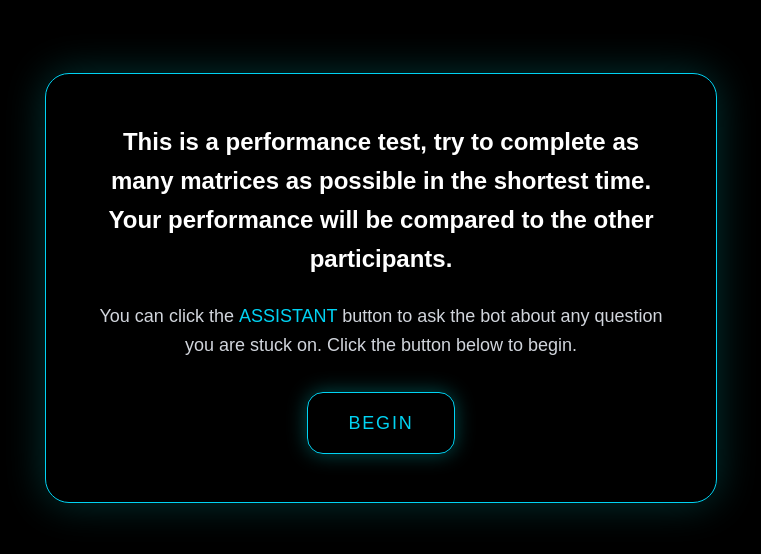
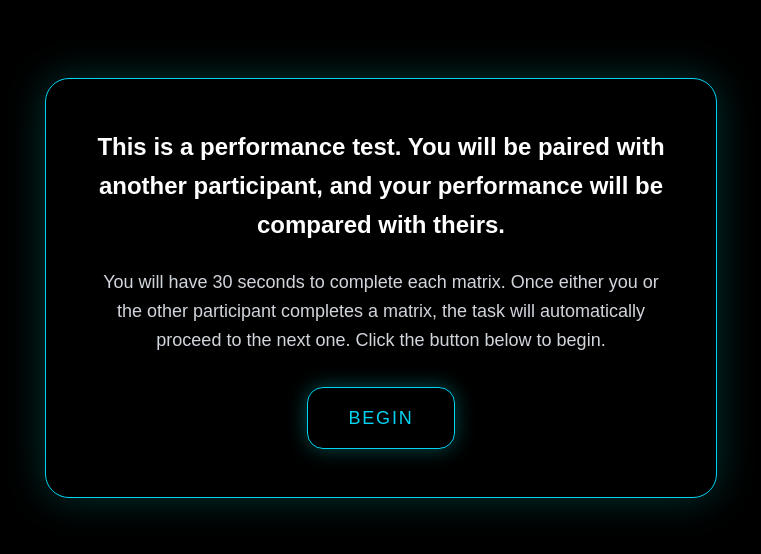
Before and after one commit to JiyeSun/compexp, a Next.js app: page / in a window 1280 px wide. Shown: the part 112-666 px from the top of the page, without its empty margins (259-1020 px from the left). Built offline with nearby package versions, Linux system fonts and the light colour scheme.

Commit message:
Revise performance test instructions and add time limit
Updated performance test instructions for clarity and added time constraint.

```diff
--- a/app/page.tsx
+++ b/app/page.tsx
@@ -130,14 +130,14 @@ export default function Home() {
           {/* System Label */}
           {/* Title */}
           <h1 className="text-2xl md:text-2xl font-semibold mb-6 leading-relaxed max-w-2xl mx-auto">
-            This is a performance test, try to complete as many matrices as possible in the shortest time.
-            Your performance will be compared to the other participants.
+            This is a performance test.
+            You will be paired with another participant, and your performance will be compared with theirs.
           </h1>
 
           {/* Description */}
           <p className="text-gray-300 leading-relaxed mb-8 text-lg max-w-xl mx-auto">
-            You can click the <span className="text-cyan-400 font-medium">ASSISTANT </span>
-            button to ask the bot about any question you are stuck on. Click the button below to begin.
+            You will have 30 seconds to complete each matrix. Once either you or the other participant completes a matrix, the task will automatically proceed to the next one.
+            Click the button below to begin.
           </p>
 
           {/* Begin Button */}
```
